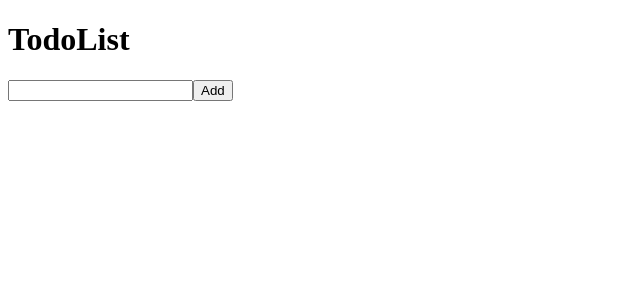
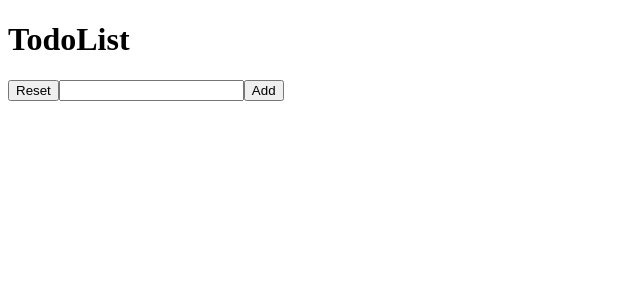
Before and after one commit to Antoniolabbate/COURSE-REACT, a React (Create React App) app in the folder exercise-1/: page / in a window 1280 px wide. Shown: the top 300 px of the page, without its empty margins (0-640 px from the left). Built offline with nearby package versions, Linux system fonts and the light colour scheme.

Commit message:
exercise 27

```diff
--- a/exercise-1/src/TodoList.jsx
+++ b/exercise-1/src/TodoList.jsx
@@ -12,6 +12,9 @@ function TodoList() {
     setList([...list, newTodo]);
     setInput(""); // Cancella il contenuto dell'input box dopo l'aggiunta di un nuovo todo
   };
+  const handleReset = () => {
+    setList([]);
+  }
 
   const handleInputChange = (event) => {
     setInput(event.target.value);
@@ -20,6 +23,7 @@ function TodoList() {
   return (
     <div>
       <h1>TodoList</h1>
+      <button onClick={handleReset}>Reset</button>
       <input type="text" value={input} onChange={handleInputChange} />
       <button onClick={() => addTodo(input)}>Add</button>
       <ul>
```
